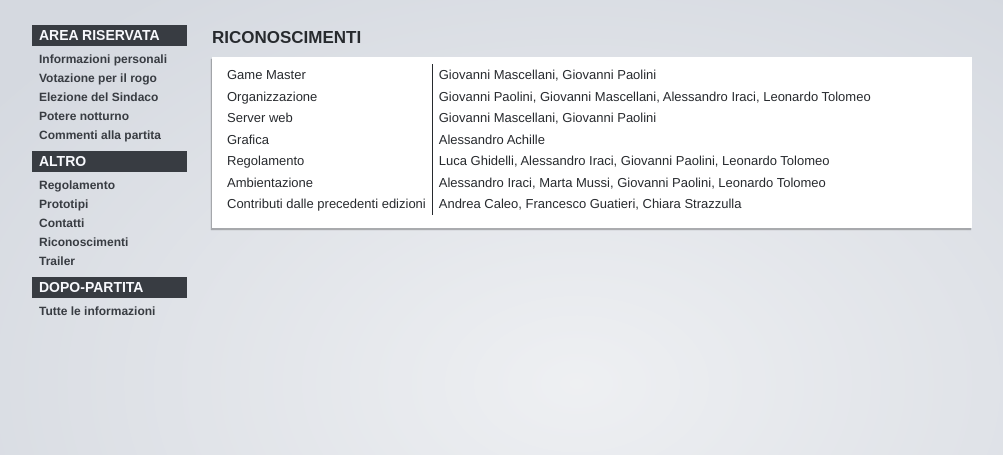
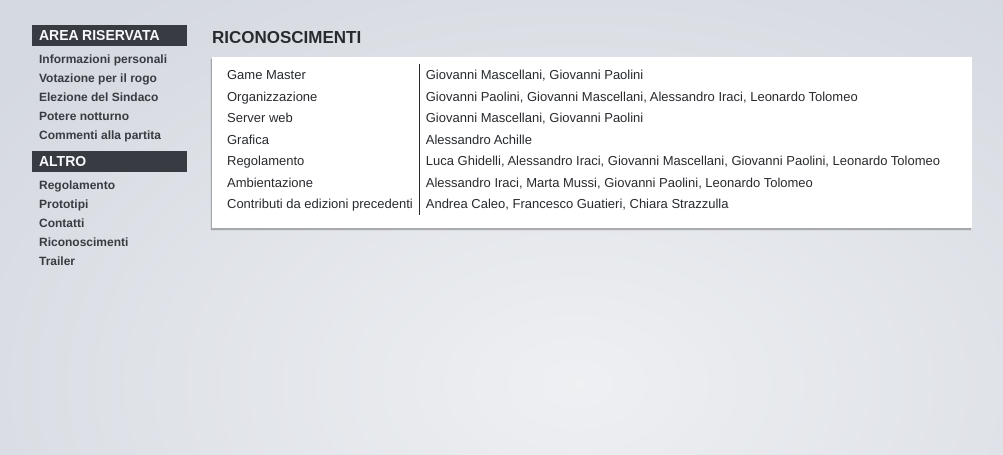
Before and after one commit to giove91/server-lupus, a Django app: template templates/credits.html in a window 1280 px wide. Shown: the part 110-565 px from the top of the page, without its empty margins (138-1141 px from the left). Run offline with Django 3.2, Linux system fonts and the light colour scheme; the template is opened without the code that fills it, so the values that code supplies are empty.

Commit message:
Tolte informazioni di fine partita pubbliche.

```diff
--- a/TODO.txt
+++ b/TODO.txt
@@ -28,6 +28,10 @@ INTERFACE (mostly Giove):
 
  * Check permissions.
 
+ * Update ruleset (PDF).
+
+ * Update trailer page (after opening ceremony).
+
 MYSTERIOUS:
 
  * Ipnotista being revived as Ghost without power
--- a/game/views.py
+++ b/game/views.py
@@ -302,8 +302,9 @@ class AdminStatusView(View):
 
         return render(request, 'public_info.html', context)
 
-    #@method_decorator(user_passes_test(is_GM_check))
-    @method_decorator(login_required)
+    # After game is over:
+    # @method_decorator(login_required)
+    @method_decorator(user_passes_test(is_GM_check))
     def dispatch(self, *args, **kwargs):
         return super(AdminStatusView, self).dispatch(*args, **kwargs)
 
--- a/templates/base.html
+++ b/templates/base.html
@@ -100,12 +100,14 @@
                 </ul>
 	        </div>
 
+	        {% comment %}
 	        <div class="nav-menu">
 	            <h1>Dopo-partita</h1>
 	            <ul>
 	                <li><a href="{% url 'adminstatus' %}">Tutte le informazioni</a></li>
 	            </ul>
 	        </div>
+	        {% endcomment %}
 
 	        {% if user.is_staff %}
             <div class="nav-menu">
--- a/templates/credits.html
+++ b/templates/credits.html
@@ -13,10 +13,10 @@
         <tr><td>Server web</td><td>Giovanni Mascellani, Giovanni Paolini</td></tr>
         <tr><td>Grafica</td><td>Alessandro Achille</td></tr>
 
-        <tr><td>Regolamento</td><td>Luca Ghidelli, Alessandro Iraci, Giovanni Paolini, Leonardo Tolomeo</td></tr>
+        <tr><td>Regolamento</td><td>Luca Ghidelli, Alessandro Iraci, Giovanni Mascellani, Giovanni Paolini, Leonardo Tolomeo</td></tr>
         <tr><td>Ambientazione</td><td>Alessandro Iraci, Marta Mussi, Giovanni Paolini, Leonardo Tolomeo</td></tr>
 
-        <tr><td>Contributi dalle precedenti edizioni</td><td>Andrea Caleo, Francesco Guatieri, Chiara Strazzulla</td></tr>
+        <tr><td>Contributi da edizioni precedenti</td><td>Andrea Caleo, Francesco Guatieri, Chiara Strazzulla</td></tr>
         </table>
 
     </div>
```
